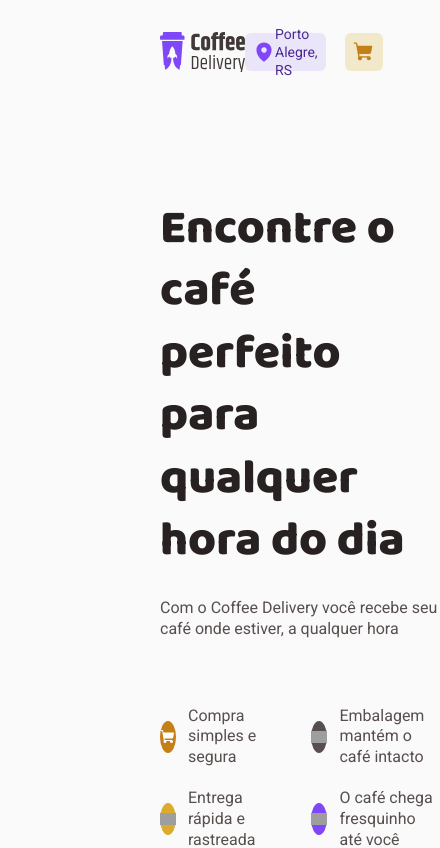
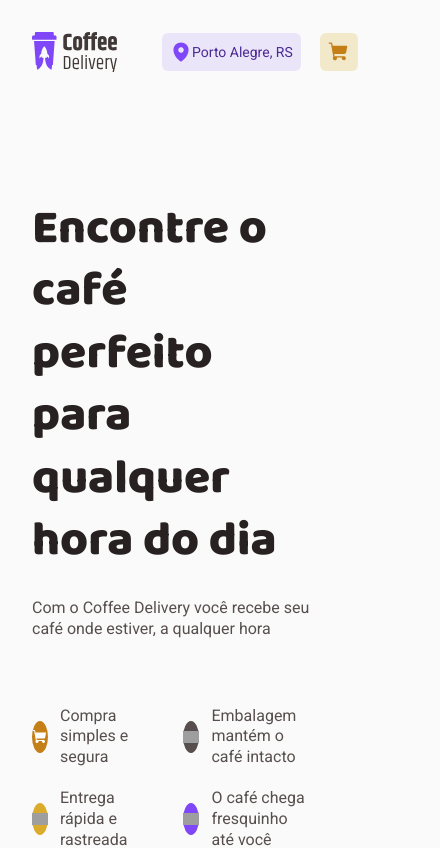
Before and after one commit to clodoaldo-favaro/ignite-desafio-react-02, a React (Vite) app: page / in a window 390 px wide. Shown: the top 848 px of the page, 440 px wide, since content can reach past the window. Built offline with nearby package versions, Linux system fonts and the light colour scheme; grey boxes are pictures that could not be loaded.

Commit message:
fix: corrige layout em mobile

```diff
--- a/src/layouts/DefaultLayout/styles.ts
+++ b/src/layouts/DefaultLayout/styles.ts
@@ -6,7 +6,11 @@ export const LayoutContainer = styled.div`
   display: flex;
   flex-direction: column;
 
-  padding: 0 10rem 10rem;
+  padding: 0 2rem 2rem;
+
+  @media (min-width: 479px) {
+    padding: 0 10rem 10rem;
+  }
 
   @media (min-width: 1600px) {
     padding: 0 10rem 15rem;
```
